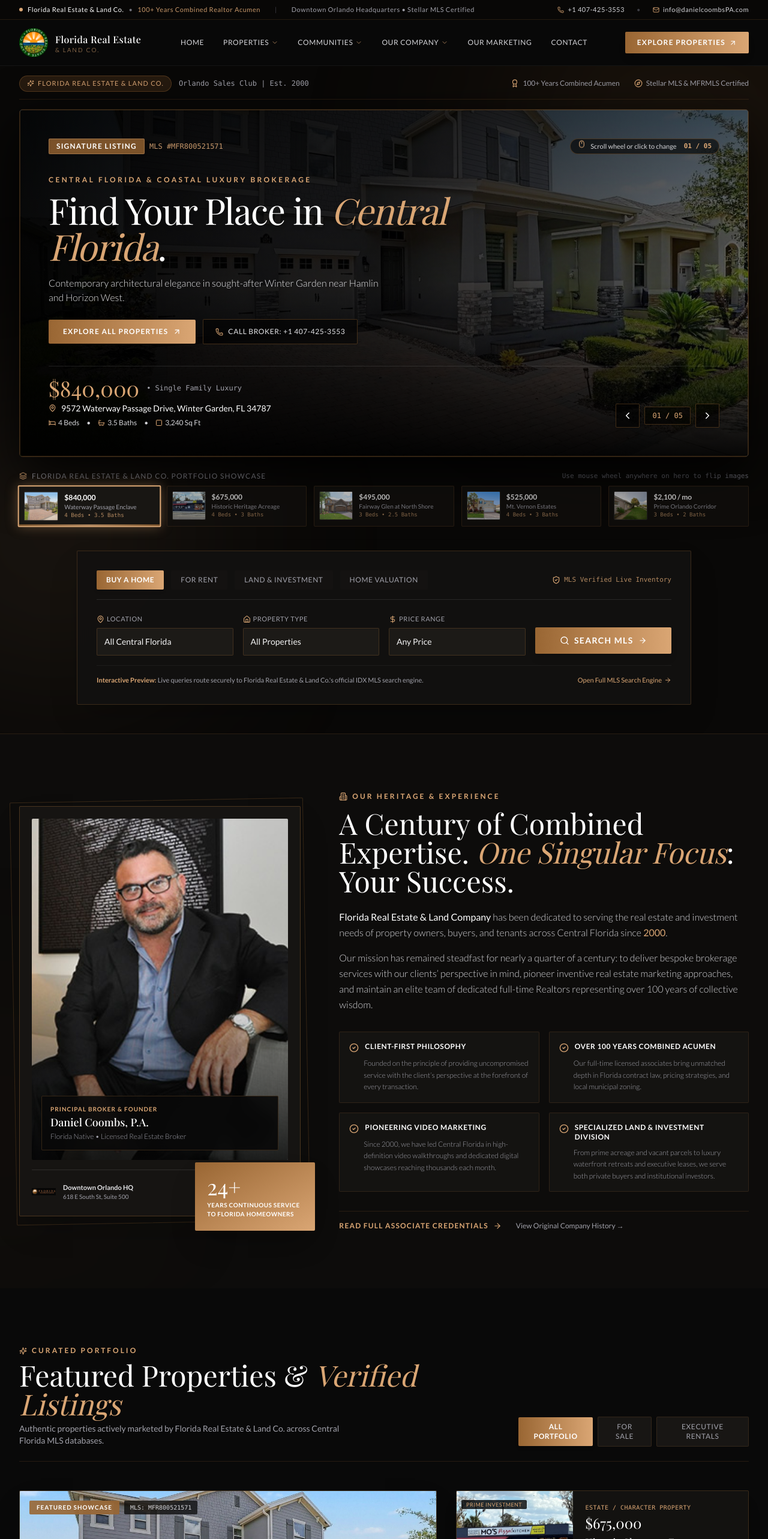
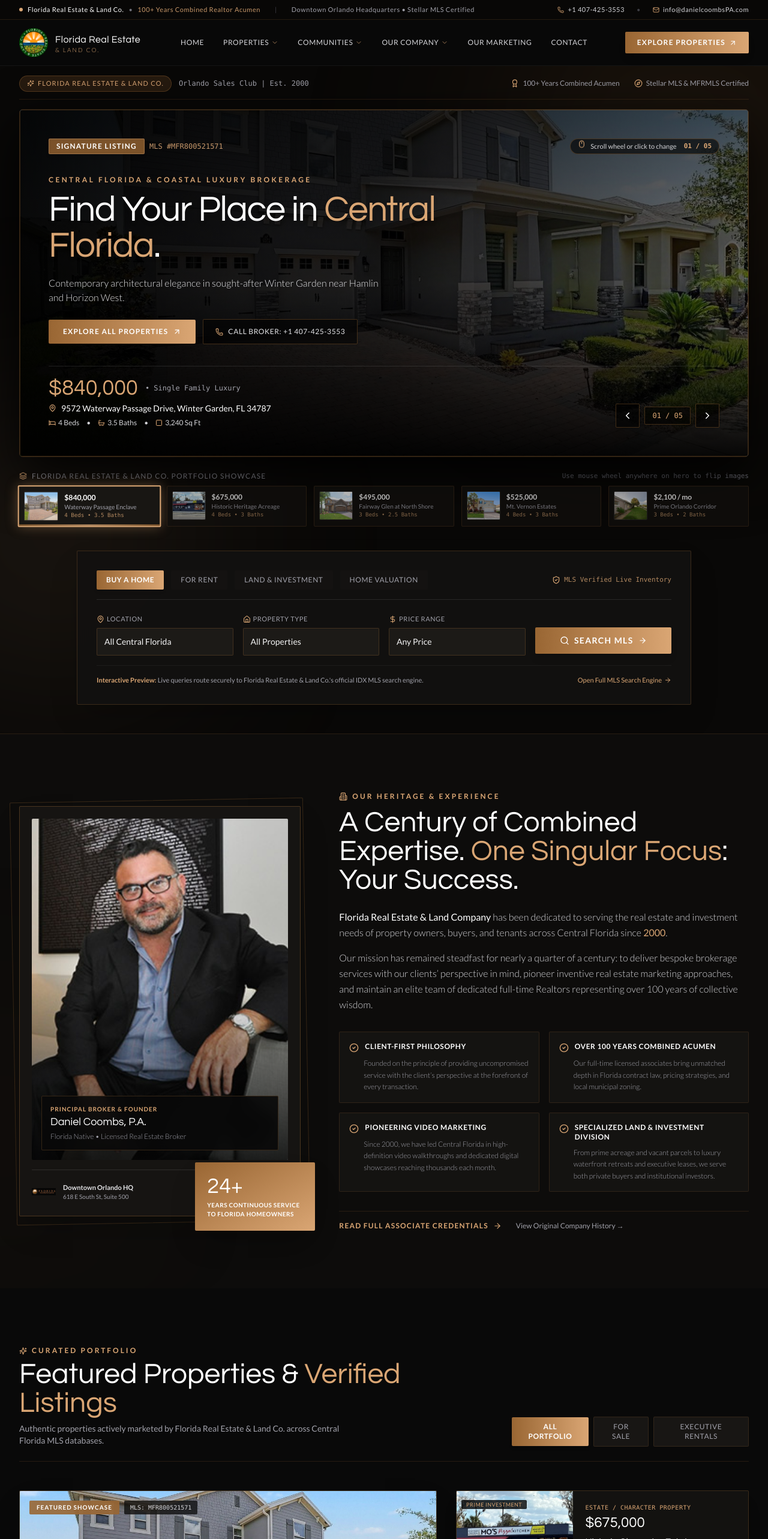
Before and after one commit to coder-adi07/Florida-Real-Estate-Land-Co, a Next.js app: page / in a window 1280 px wide. Shown: the top 2566 px of the page at 60% size. Built offline with nearby package versions, Linux system fonts and the light colour scheme.

Commit message:
style(typography): match official website typography using Questrial and Lato, completely remove italic styles across all sections

```diff
--- a/app/layout.js
+++ b/app/layout.js
@@ -1,11 +1,11 @@
-import { Playfair_Display, Lato } from 'next/font/google';
+import { Questrial, Lato } from 'next/font/google';
 import './globals.css';
 
-const playfair = Playfair_Display({
+const questrial = Questrial({
   subsets: ['latin'],
   variable: '--font-editorial',
   display: 'swap',
-  weight: ['400', '500', '600', '700', '800'],
+  weight: ['400'],
 });
 
 const lato = Lato({
@@ -79,7 +79,7 @@ export const viewport = {
 
 export default function RootLayout({ children }) {
   return (
-    <html lang="en" className={`${playfair.variable} ${lato.variable}`}>
+    <html lang="en" className={`${questrial.variable} ${lato.variable}`}>
       <body className="bg-brand-black text-brand-cream font-sans antialiased selection:bg-brand-bronze selection:text-white">
         {children}
       </body>
--- a/components/Communities.jsx
+++ b/components/Communities.jsx
@@ -104,7 +104,7 @@ export default function Communities() {
               <span>Geographic Specialization</span>
             </div>
             <h2 className="font-editorial text-3xl sm:text-4xl lg:text-5xl font-normal text-white">
-              Explore Central Florida &amp; <span className="italic text-brand-gold">Coastal Communities</span>
+              Explore Central Florida &amp; <span className="text-brand-gold font-medium">Coastal Communities</span>
             </h2>
             <p className="text-zinc-400 text-sm mt-2 max-w-xl font-light">
               Authentic neighborhoods served by our veteran Realtors with deep local zoning, school district, and valuation expertise.
@@ -167,7 +167,7 @@ export default function Communities() {
                   <h3 className="font-editorial text-2xl text-white font-medium mb-1 group-hover:text-brand-gold transition-colors">
                     {comm.name}
                   </h3>
-                  <div className="text-xs text-zinc-400 font-light italic mb-4">
+                  <div className="text-xs text-zinc-400 font-light mb-4">
                     {comm.tagline}
                   </div>
 
--- a/components/CompanyIntro.jsx
+++ b/components/CompanyIntro.jsx
@@ -123,7 +123,7 @@ export default function CompanyIntro() {
 
             <h2 className="font-editorial text-3xl sm:text-4xl lg:text-5xl font-normal text-white leading-tight mb-6">
               A Century of Combined Expertise.{' '}
-              <span className="italic text-brand-gold">One Singular Focus</span>: Your Success.
+              <span className="text-brand-gold font-medium">One Singular Focus</span>: Your Success.
             </h2>
 
             <div className="space-y-4 text-zinc-300 font-light leading-relaxed mb-8">
--- a/components/FeaturedProperties.jsx
+++ b/components/FeaturedProperties.jsx
@@ -118,7 +118,7 @@ export default function FeaturedProperties() {
               <span>Curated Portfolio</span>
             </div>
             <h2 className="font-editorial text-3xl sm:text-4xl lg:text-5xl font-normal text-white">
-              Featured Properties &amp; <span className="italic text-brand-gold">Verified Listings</span>
+              Featured Properties &amp; <span className="text-brand-gold font-medium">Verified Listings</span>
             </h2>
             <p className="text-zinc-400 text-sm mt-2 max-w-xl">
               Authentic properties actively marketed by Florida Real Estate &amp; Land Co. across Central Florida MLS databases.
--- a/components/FinalCTA.jsx
+++ b/components/FinalCTA.jsx
@@ -28,7 +28,7 @@ export default function FinalCTA() {
 
             <h2 className="font-editorial text-3xl sm:text-4xl lg:text-5xl font-normal text-white leading-tight mb-6">
               Ready to Experience Central Florida Real Estate at{' '}
-              <span className="italic text-brand-gold">Its Highest Level</span>?
+              <span className="text-brand-gold font-medium">Its Highest Level</span>?
             </h2>
 
             <p className="text-zinc-300 text-sm sm:text-base font-light leading-relaxed mb-8">
--- a/components/Hero.jsx
+++ b/components/Hero.jsx
@@ -254,7 +254,7 @@ export default function Hero() {
 
               <h1 className="font-editorial text-3xl sm:text-4xl md:text-5xl lg:text-6xl font-normal leading-[1.08] tracking-tight text-white mb-4 sm:mb-5 drop-shadow-md">
                 Find Your Place in{' '}
-                <span className="italic font-light text-brand-gold">Central Florida</span>.
+                <span className="text-brand-gold font-medium">Central Florida</span>.
               </h1>
 
               <p className="text-xs sm:text-sm md:text-base text-zinc-200 font-light leading-relaxed max-w-xl mb-6 line-clamp-3 sm:line-clamp-none drop-shadow">
--- a/components/Marketing.jsx
+++ b/components/Marketing.jsx
@@ -48,7 +48,7 @@ export default function Marketing() {
               <span>Signature Marketing Division</span>
             </div>
             <h2 className="font-editorial text-3xl sm:text-4xl lg:text-5xl font-normal text-white">
-              Pioneering Real Estate Marketing <span className="italic text-brand-gold">Since 2000</span>
+              Pioneering Real Estate Marketing <span className="text-brand-gold font-medium">Since 2000</span>
             </h2>
             <p className="text-zinc-400 text-sm mt-2 max-w-xl font-light">
               We create compelling print, video, and online advertising campaigns designed to command attention and achieve maximum market valuation.
--- a/components/Services.jsx
+++ b/components/Services.jsx
@@ -21,7 +21,7 @@ export default function Services() {
             <span>Brokerage Capabilities</span>
           </div>
           <h2 className="font-editorial text-3xl sm:text-4xl lg:text-5xl font-normal text-white">
-            Buy, Sell, Rent &amp; <span className="italic text-brand-gold">Invest with Authority</span>
+            Buy, Sell, Rent &amp; <span className="text-brand-gold font-medium">Invest with Authority</span>
           </h2>
           <p className="text-zinc-400 text-sm sm:text-base font-light mt-3">
             Four specialized real estate divisions engineered to guide private buyers, property sellers, corporate tenants, and institutional land investors.
--- a/components/Team.jsx
+++ b/components/Team.jsx
@@ -201,7 +201,7 @@ export default function Team() {
               <span>Full-Time Professional Directory</span>
             </div>
             <h2 className="font-editorial text-3xl sm:text-4xl lg:text-5xl font-normal text-white">
-              Meet Our Real Estate Team &amp; <span className="italic text-brand-gold">Associates</span>
+              Meet Our Real Estate Team &amp; <span className="text-brand-gold font-medium">Associates</span>
             </h2>
             <p className="text-zinc-400 text-sm mt-2 max-w-2xl font-light">
               Over 100 years of combined real estate experience. Dedicated full-time licensed Florida Realtors with verifiable track records and authentic passion for Central Florida.
--- a/components/Testimonials.jsx
+++ b/components/Testimonials.jsx
@@ -85,7 +85,7 @@ export default function Testimonials() {
             <span>Verifiable Client Testimonials</span>
           </div>
           <h2 className="font-editorial text-3xl sm:text-4xl lg:text-5xl font-normal text-white">
-            Trusted by Central Florida <span className="italic text-brand-gold">Homeowners &amp; Investors</span>
+            Trusted by Central Florida <span className="text-brand-gold font-medium">Homeowners &amp; Investors</span>
           </h2>
           <p className="text-zinc-400 text-sm mt-3 font-light">
             Genuine words from clients who have bought, sold, leased, and invested alongside our brokerage since 2000.
@@ -141,7 +141,7 @@ export default function Testimonials() {
                 exit={{ opacity: 0, y: -15 }}
                 transition={{ duration: 0.35, ease: 'easeOut' }}
               >
-                <p className="font-editorial text-xl sm:text-2xl md:text-3xl font-light text-zinc-100 leading-snug italic">
+                <p className="font-editorial text-xl sm:text-2xl md:text-3xl font-light text-zinc-100 leading-snug">
                   &ldquo;{current.quote}&rdquo;
                 </p>
               </motion.div>
--- a/components/WhyChooseUs.jsx
+++ b/components/WhyChooseUs.jsx
@@ -60,7 +60,7 @@ export default function WhyChooseUs() {
               <span>Authentic Distinction</span>
             </div>
             <h2 className="font-editorial text-3xl sm:text-4xl lg:text-5xl font-normal text-white">
-              Why Central Florida Homeowners &amp; <span className="italic text-brand-gold">Investors Choose Us</span>
+              Why Central Florida Homeowners &amp; <span className="text-brand-gold font-medium">Investors Choose Us</span>
             </h2>
           </div>
           <div className="lg:col-span-4 lg:text-right">
--- a/tailwind.config.js
+++ b/tailwind.config.js
@@ -24,7 +24,8 @@ module.exports = {
         }
       },
       fontFamily: {
-        serif: ['var(--font-editorial)', 'Playfair Display', 'Cormorant Garamond', 'Georgia', 'serif'],
+        editorial: ['var(--font-editorial)', 'Questrial', 'sans-serif'],
+        serif: ['var(--font-editorial)', 'Questrial', 'sans-serif'],
         sans: ['var(--font-lato)', 'Lato', '-apple-system', 'BlinkMacSystemFont', 'sans-serif'],
       },
       letterSpacing: {
```
Also changed, not shown: public/assets/brand/logo/original-header-banner.png (added), public/assets/brand/logo/original-official-logo.png (added).
